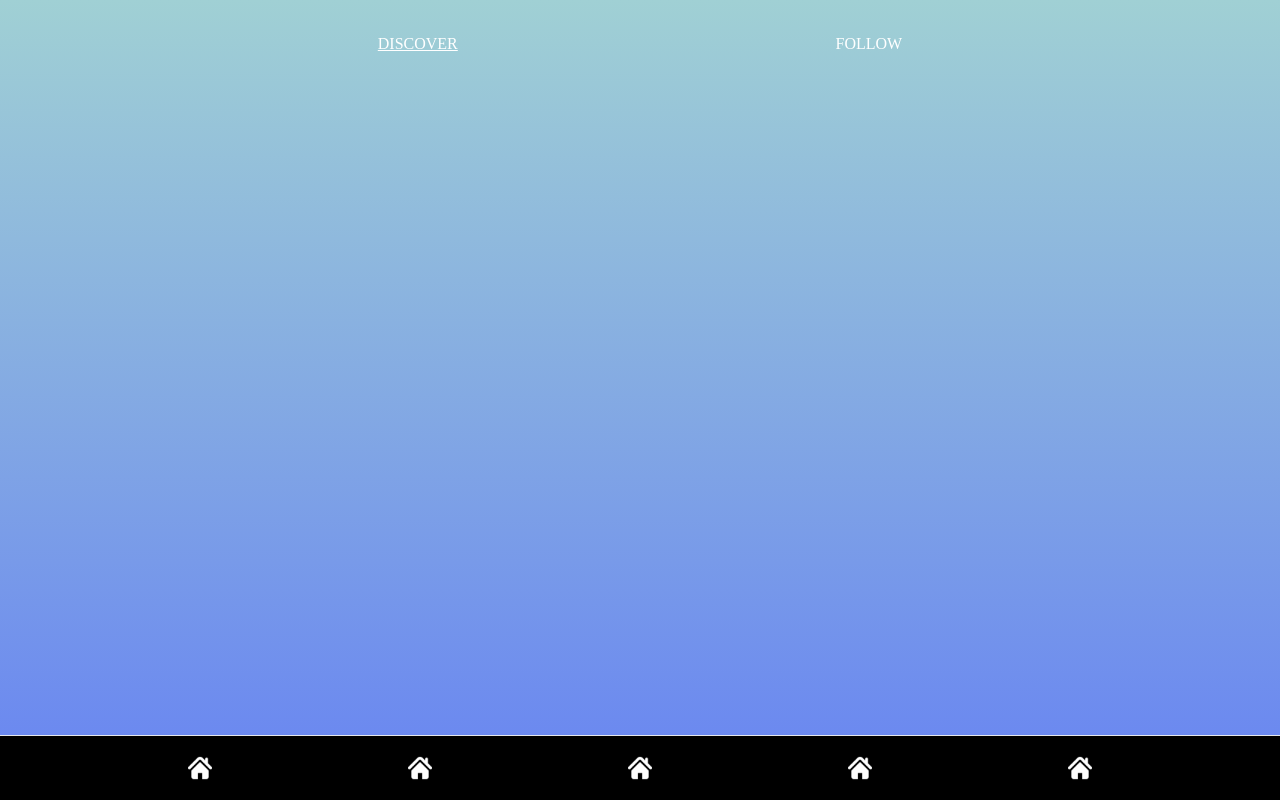
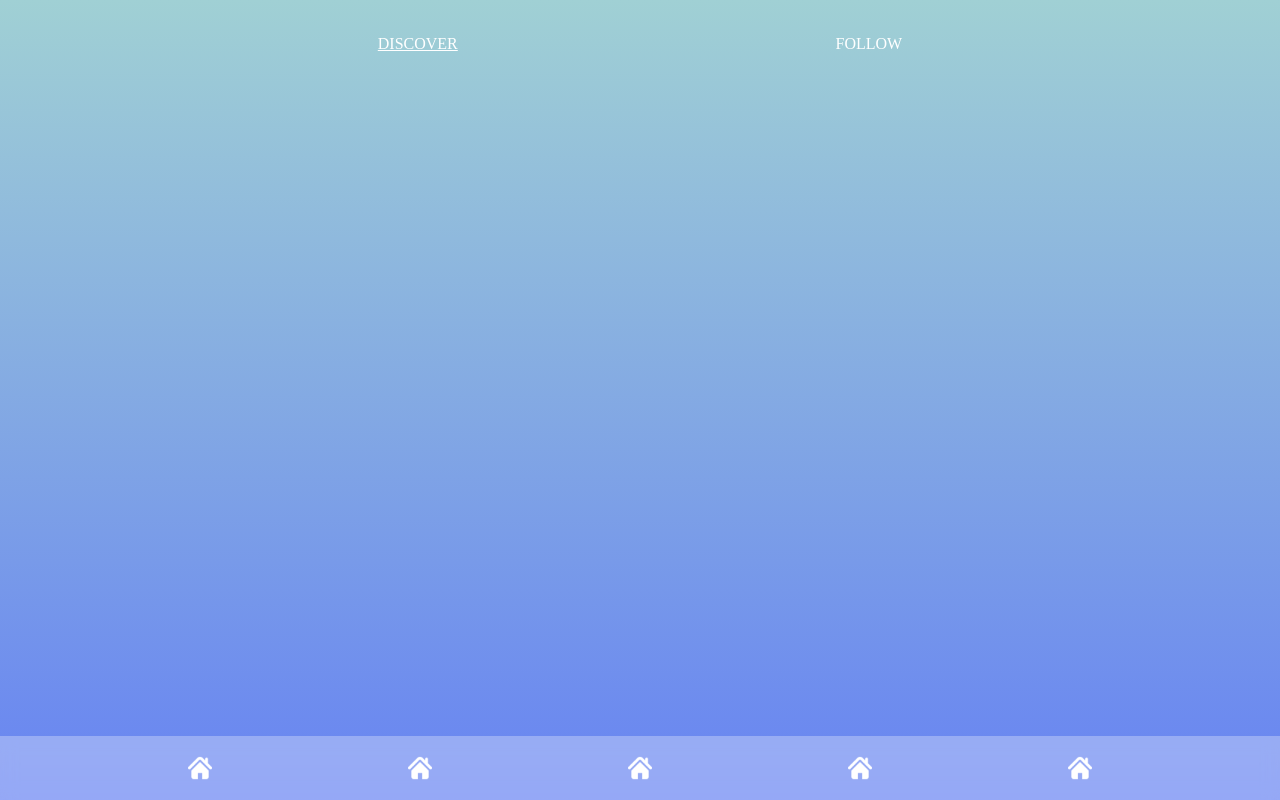
Before and after one commit to virgill-e/app-recette, a Nuxt app: page /home in a window 1280 px wide. Built offline with nearby package versions, Linux system fonts and the light colour scheme.

Commit message:
update navBottom

```diff
--- a/app/components/NavBottom.vue
+++ b/app/components/NavBottom.vue
@@ -1,5 +1,5 @@
 <template>
-    <nav class="fixed bottom-0 left-0 right-0 w-full bg-black border-t border-gray-200 shadow-lg">
+    <nav class="fixed bottom-0 left-0 right-0 w-full bg-white/30 backdrop-blur-sm">
         <div class="flex flex-row items-center justify-evenly py-3">
             <button class="flex flex-col items-center justify-center p-2">
                 <img src="/img/home-icon.png" alt="icon" class="w-6 h-6" />
```
